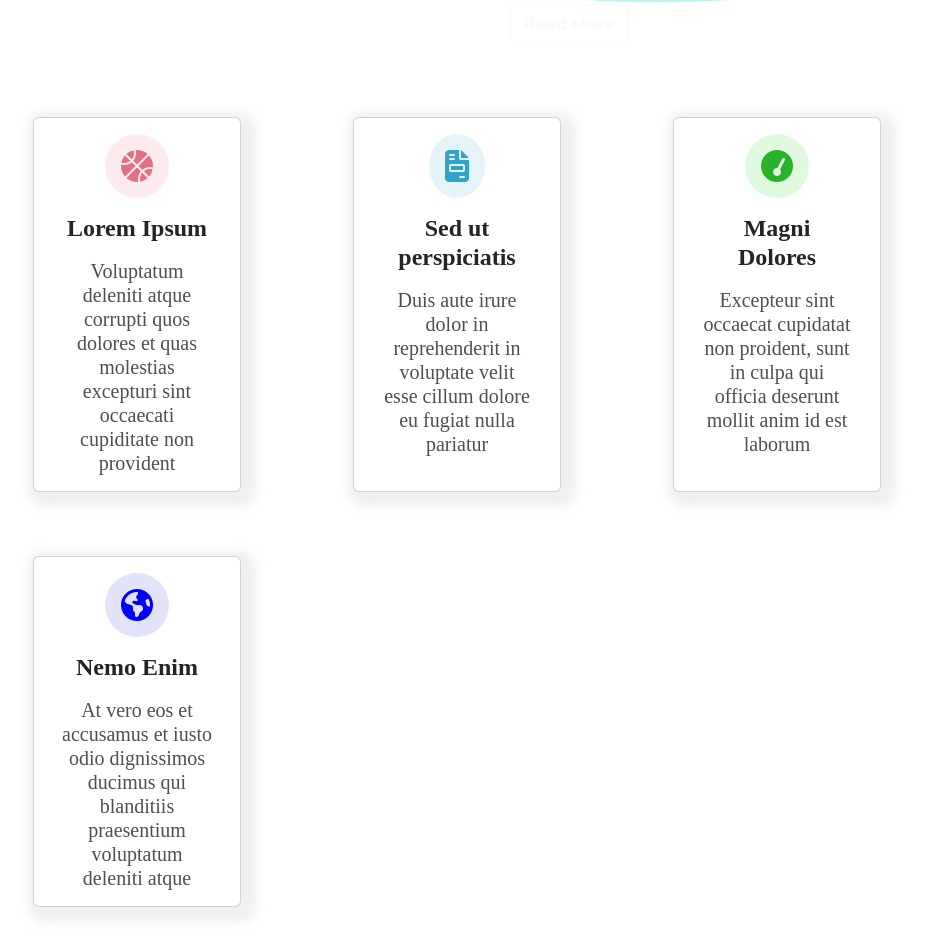
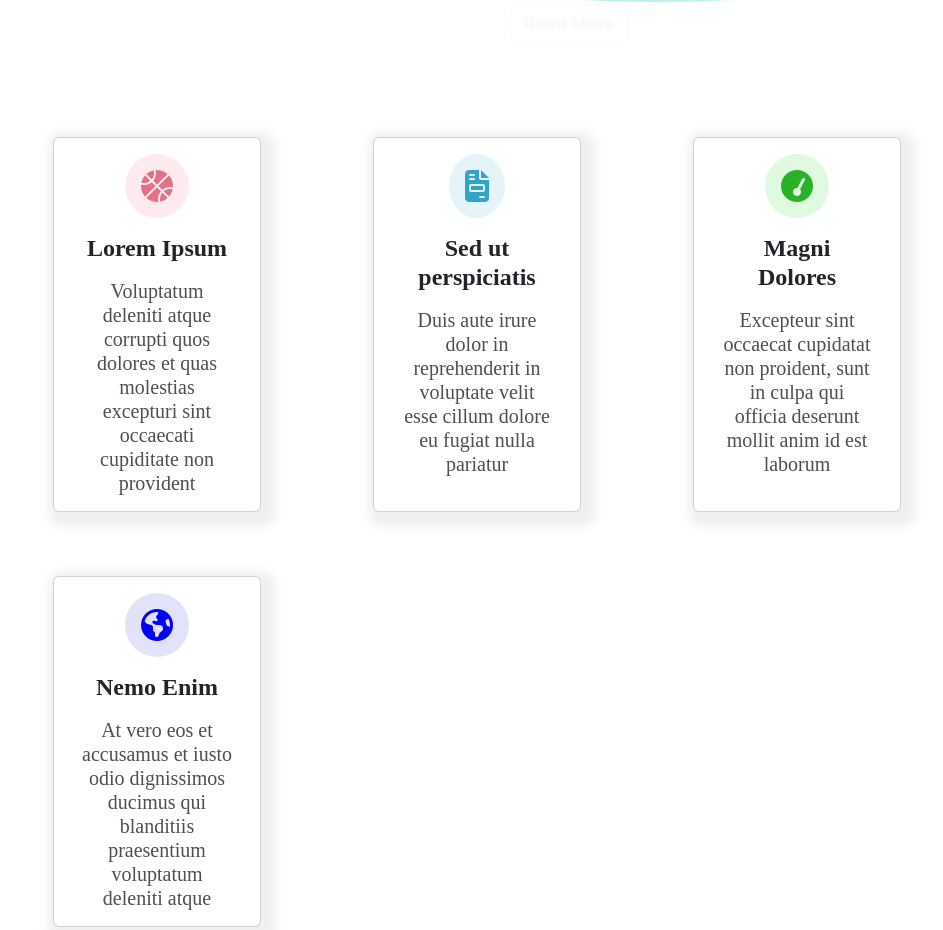
Before and after one commit to 12pavani/clone_of_moderna, a plain HTML site: page index.html in a window 1280 px wide. Shown: the part 517-1447 px from the top of the page, without its empty margins (71-1014 px from the left). Drawn offline with nearby package versions, Linux system fonts and the light colour scheme.

Commit message:
my First commit

```diff
--- a/index.html
+++ b/index.html
@@ -105,7 +105,7 @@
 
 <!--cards section-->
 
-<section class="row" style="background-color: #fff; margin: 40px 40px;">
+<section class="row" style="background-color: #fff; margin: 60px 60px;">
   <div class="card col-lg-3">
     <div class="card-body">
       <i class="icon-1 fa-solid fa-basketball fa-2x"></i>
```
